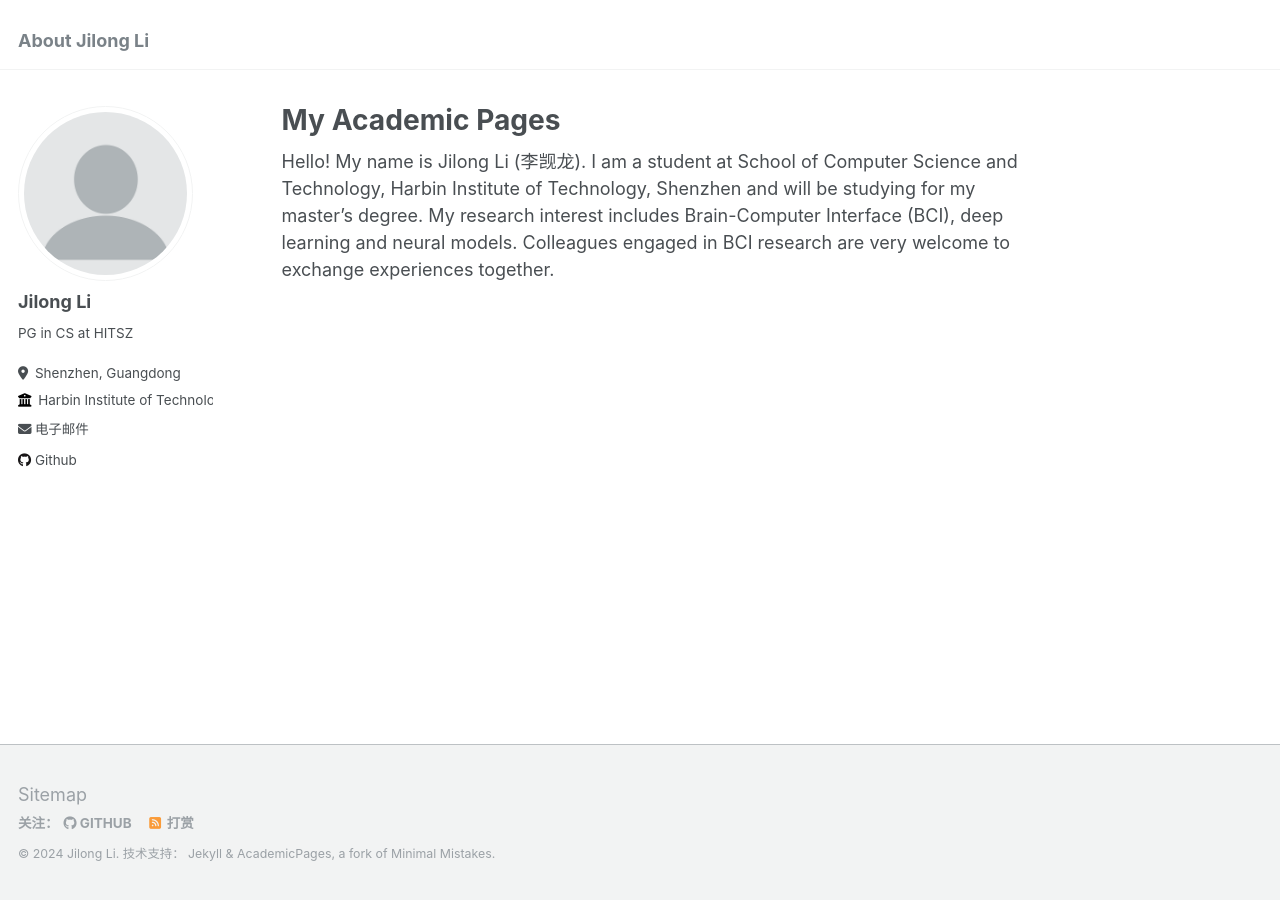
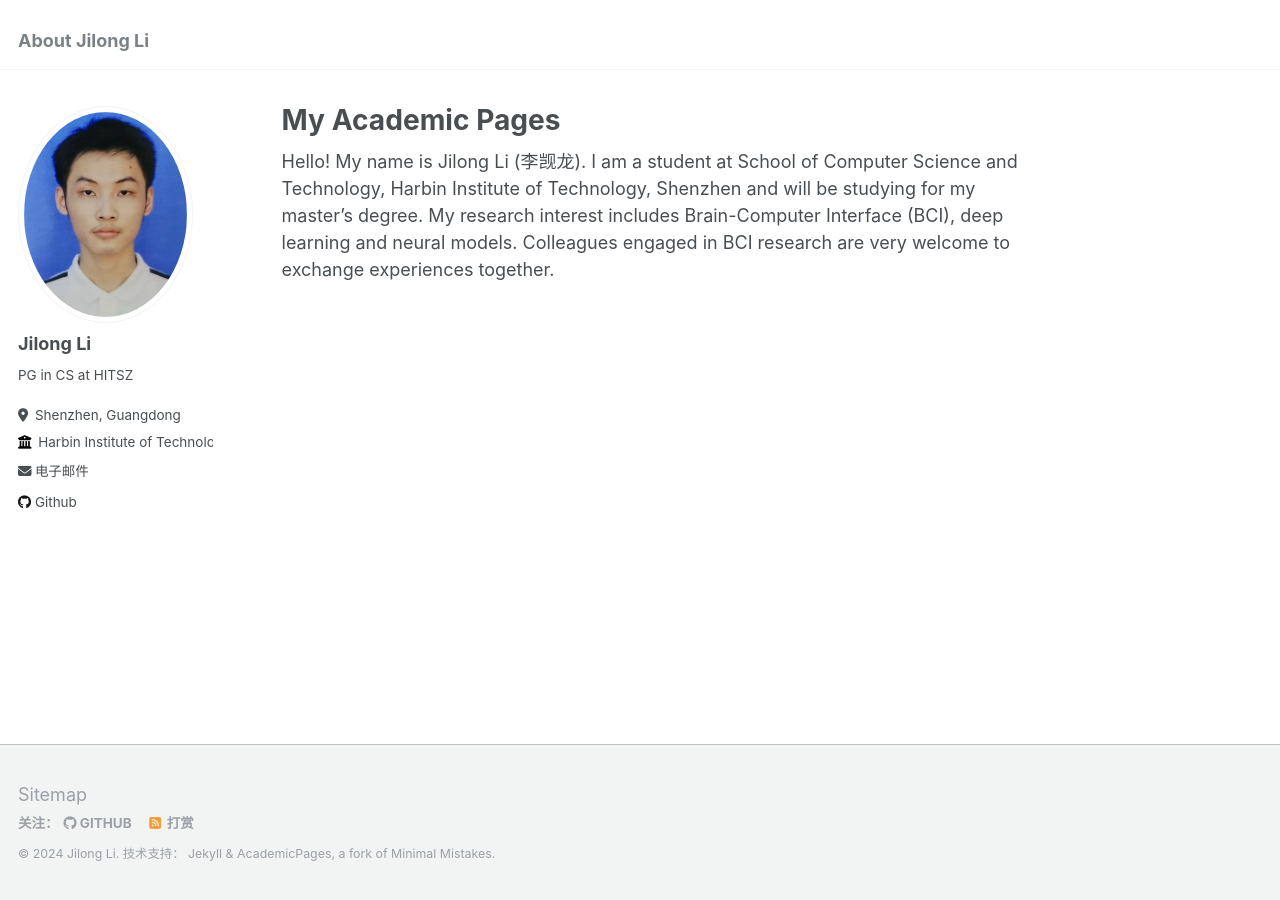
Before and after one commit to HITjige/HITjige.github.io, a Jekyll site: the page built from _pages/about.md, in a window 1280 px wide. Built offline with Jekyll 4.4.1, drawn with Linux system fonts in a browser that asks for light colours.

Commit message:
Update _config.yml

```diff
--- a/_config.yml
+++ b/_config.yml
@@ -21,7 +21,7 @@ repository               : "academicpages/academicpages.github.io"
 #               Additional customization can be done by editing /_includes/author-profile.html
 author:
   # Biographic information
-  avatar           : "profile.png"
+  avatar           : "Jilong Li.png"
   name             : "Jilong Li"
   pronouns         : # example: "she/her"
   bio              : "PG in CS at HITSZ"
```
